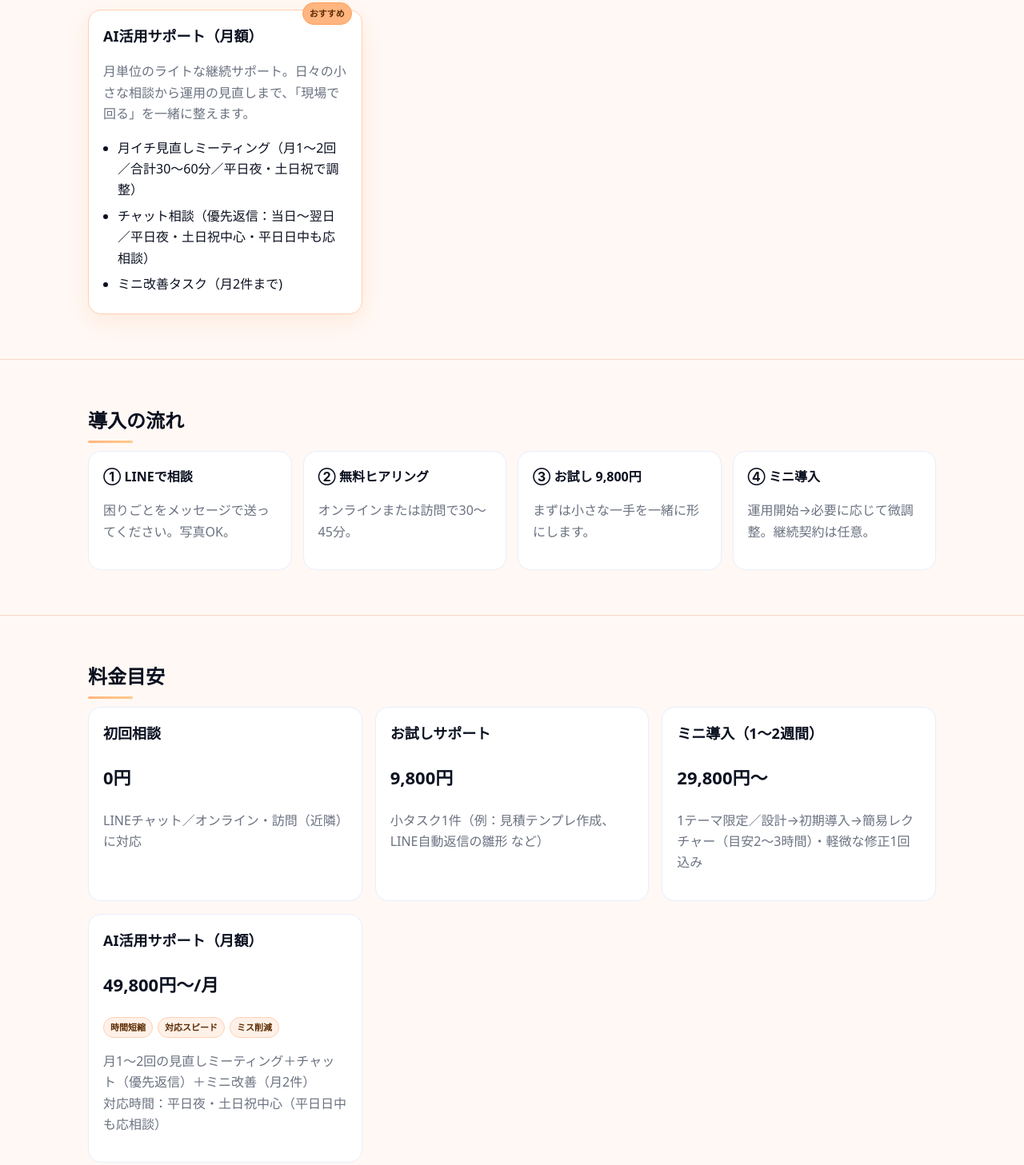
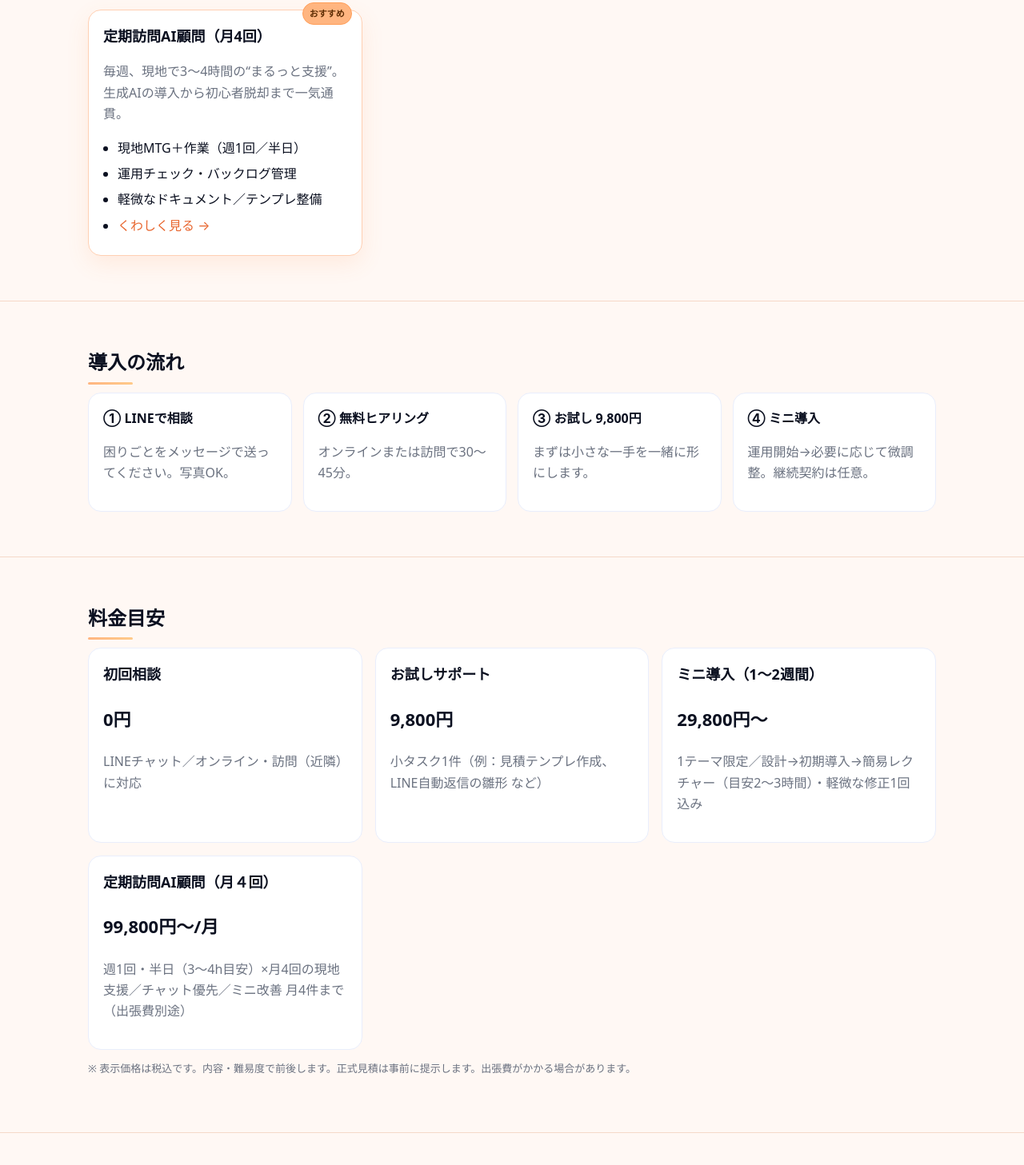
Before and after one commit to Yoshinoya-1618/yoshinoya-site, a plain HTML site: page index.html in a window 1280 px wide. Shown: the part 1564-3021 px from the top of the page at 80% size. Drawn offline with Linux system fonts and the light colour scheme.

Commit message:
index.html

```diff
--- a/index.html
+++ b/index.html
@@ -301,12 +301,13 @@
           </div>
           <div class="card popular">
             <span class="tag-pop">おすすめ</span>
-            <h3>AI活用サポート（月額）</h3>
-            <p class="muted">月単位のライトな継続サポート。日々の小さな相談から運用の見直しまで、「現場で回る」を一緒に整えます。</p>
+            <h3>定期訪問AI顧問（月4回）</h3>
+            <p class="muted">毎週、現地で3〜4時間の“まるっと支援”。生成AIの導入から初心者脱却まで一気通貫。</p>
             <ul class="list">
-              <li>月イチ見直しミーティング（月1〜2回／合計30〜60分／平日夜・土日祝で調整）</li>
-              <li>チャット相談（優先返信：当日〜翌日／平日夜・土日祝中心・平日日中も応相談）</li>
-              <li>ミニ改善タスク（月2件まで)</li>
+              <li>現地MTG＋作業（週1回／半日）</li>
+              <li>運用チェック・バックログ管理</li>
+              <li>軽微なドキュメント／テンプレ整備</li>
+              <li><a href="onsite.html">くわしく見る →</a></li>
             </ul>
           </div>
         </div>
@@ -345,10 +346,9 @@
             <p class="muted">1テーマ限定／設計→初期導入→簡易レクチャー（目安2〜3時間）・軽微な修正1回込み</p>
           </div>
           <div class="card">
-            <h3>AI活用サポート（月額）</h3>
-            <p class="price">49,800円〜/月</p>
-            <div class="chips"><span class="chip">時間短縮</span><span class="chip">対応スピード</span><span class="chip">ミス削減</span></div>
-            <p class="muted">月1〜2回の見直しミーティング＋チャット（優先返信）＋ミニ改善（月2件）<br>対応時間：平日夜・土日祝中心（平日日中も応相談）</p>
+            <h3>定期訪問AI顧問（月４回）</h3>
+            <p class="price">99,800円〜/月</p>
+            <p class="muted">週1回・半日（3〜4h目安）×月4回の現地支援／チャット優先／ミニ改善 月4件まで（出張費別途）</p>
           </div>
         </div>
         <p class="note">※ 表示価格は税込です。内容・難易度で前後します。正式見積は事前に提示します。出張費がかかる場合があります。</p>
```
